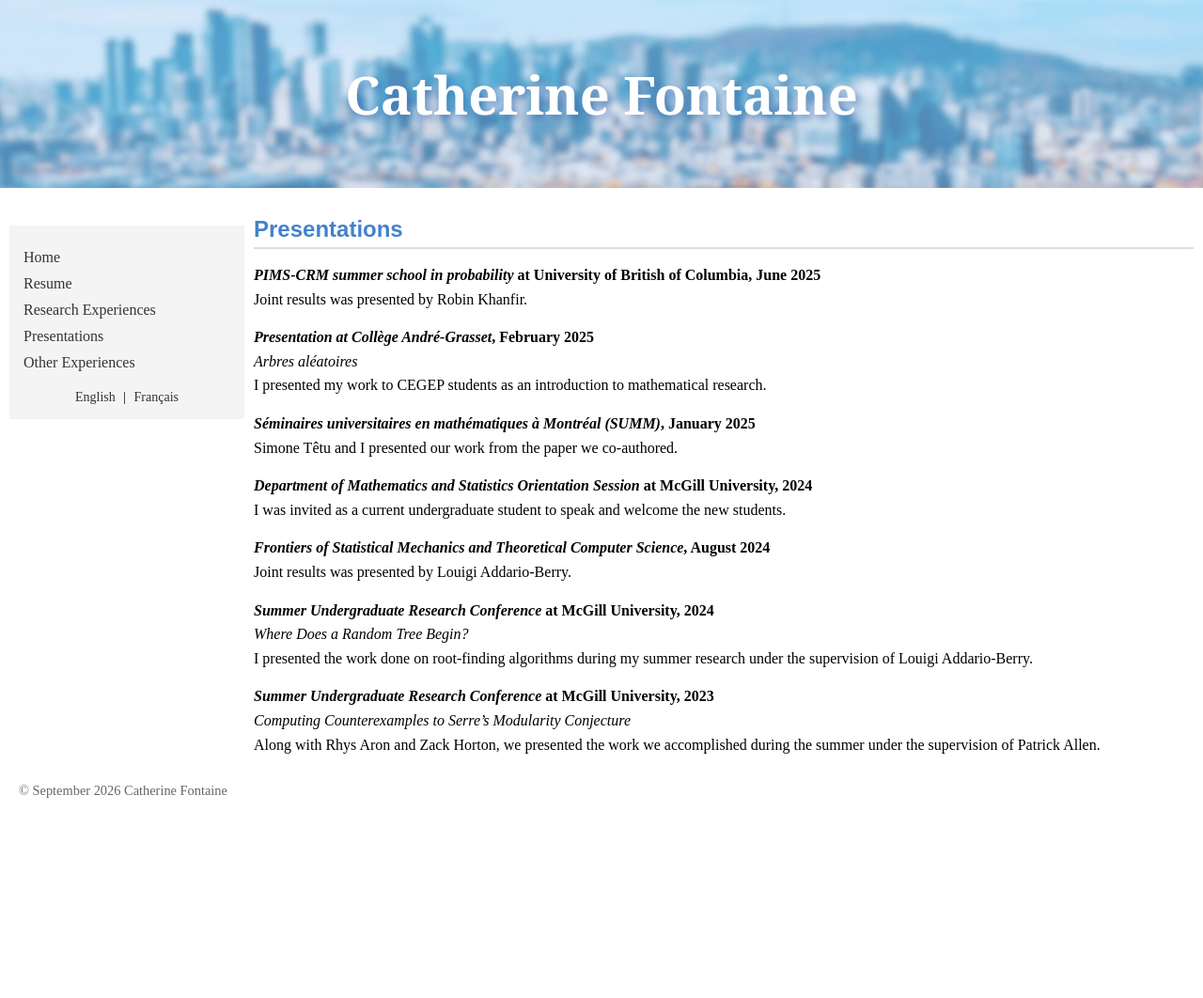
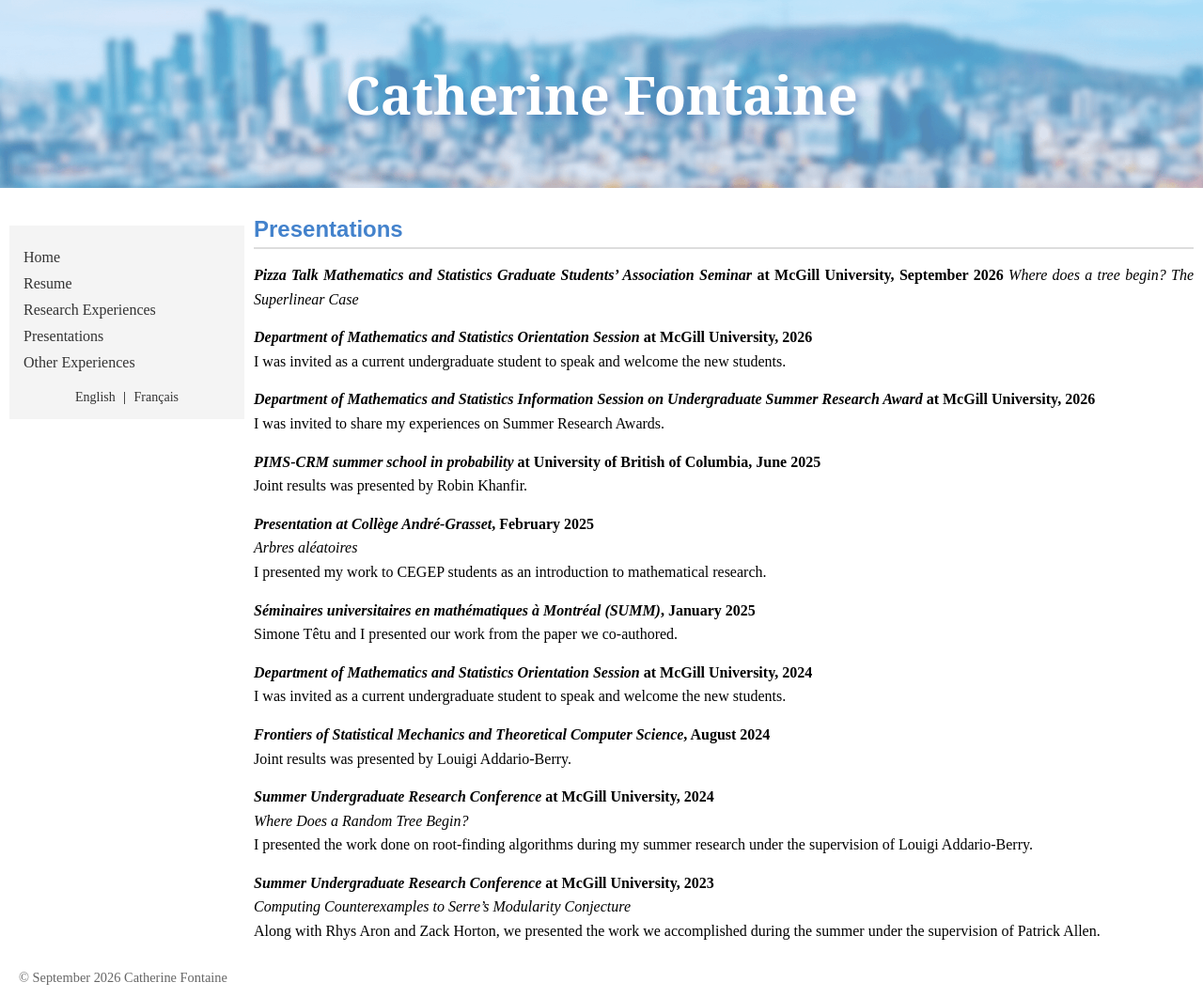
Before and after one commit to CatherineFontaine/CatherineFontaine.github.io, a Jekyll site: the page built from en/presentations.md, in a window 1280 px wide. Shown: the whole page at 94% size. Built offline with Jekyll 4.4.1, drawn with Linux system fonts in a browser that asks for light colours; before the commit the page ends 900 px from its top, so only the background shows below that.

Commit message:
Update presentations.md

```diff
--- a/en/presentations.md
+++ b/en/presentations.md
@@ -5,6 +5,14 @@ lang: en
 ---
 ## Presentations
 
+***Pizza Talk Mathematics and Statistics Graduate Students' Association Seminar* at McGill University, September 2026**
+*Where does a tree begin? The Superlinear Case*
+
+***Department of Mathematics and Statistics Orientation Session* at McGill University, 2026**
+I was invited as a current undergraduate student to speak and welcome the new students.
+
+***Department of Mathematics and Statistics Information Session on Undergraduate Summer Research Award* at McGill University, 2026**
+I was invited to share my experiences on Summer Research Awards.
 
 ***PIMS-CRM summer school in probability* at University of British of Columbia, June 2025**
 Joint results was presented by Robin Khanfir.
```
